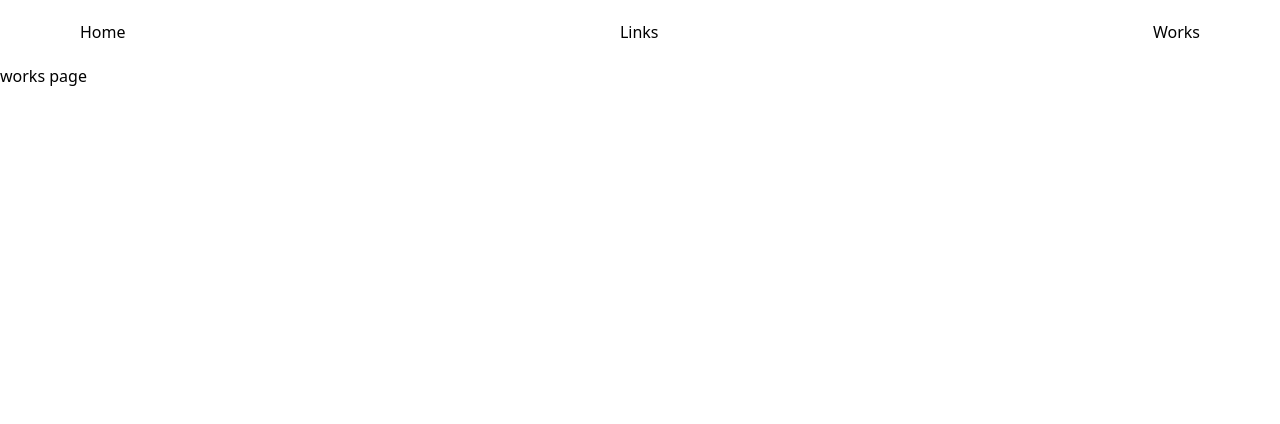
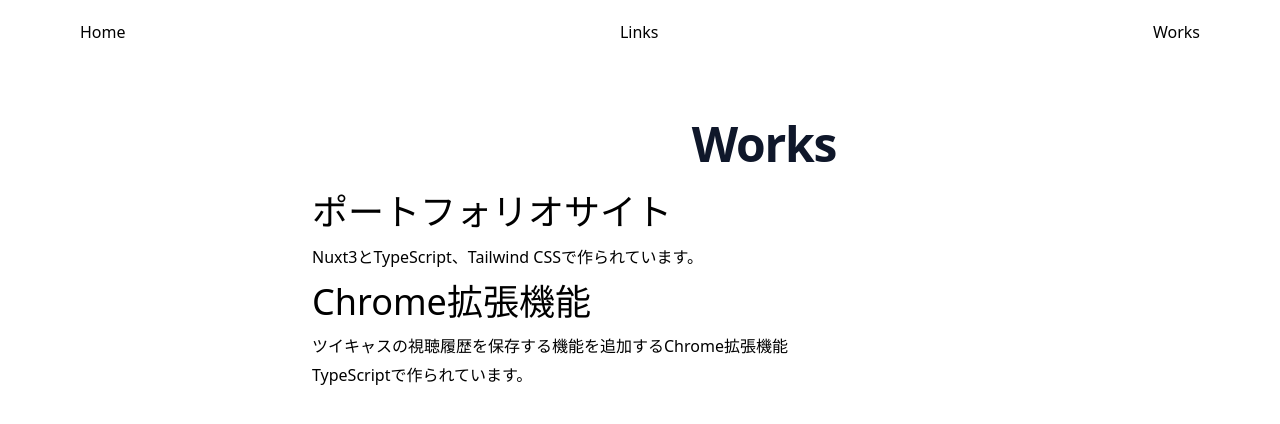
Before and after one commit to kasatomorning/portfolio, a Nuxt app: page /works in a window 1280 px wide. Shown: the top 424 px of the page. Built offline with nearby package versions, Linux system fonts and the light colour scheme.

Commit message:
worksページを修正

```diff
--- a/pages/works.vue
+++ b/pages/works.vue
@@ -1,5 +1,23 @@
 <template>
-    <div>
-        <h1>works page</h1>
+    <div class="lg:pl-[19.5rem]">
+        <div class="max-w-3xl mx-auto pt-10 xl:max-w-none xl:ml-0 xl:pr-16">
+            <div class="mx-auto max-w-sm my-[1rem] text-center">
+                <h1
+                    class="inline-block text-5xl sm:text-5xl font-extrabold text-slate-900 tracking-tight dark:text-slate-200">
+                    Works</h1>
+            </div>
+            <h2 class="inline-block text-4xl sm:text-4xl relative border-none lg:-ml-2 lg:pl-2 m-2">
+                <NuxtLink to="/">ポートフォリオサイト</NuxtLink>
+            </h2>
+            <p class="my-[0.3em]">Nuxt3とTypeScript、Tailwind CSSで作られています。</p>
+            <h2 class="inline-block text-4xl sm:text-4xl relative border-none lg:-ml-2 lg:pl-2 m-2  whitespace-pre-wrap">
+                <a
+                    href="https://chrome.google.com/webstore/detail/twc-history/lfgglnbbamjafbonbjbfhcmphkakckki?hl=ja">Chrome拡張機能</a>
+            </h2>
+            <p class="my-[0.3em]">ツイキャスの視聴履歴を保存する機能を追加するChrome拡張機能</p>
+            <p class="my-[0.3em]">TypeScriptで作られています。</p>
+
+
+        </div>
     </div>
 </template>
```
